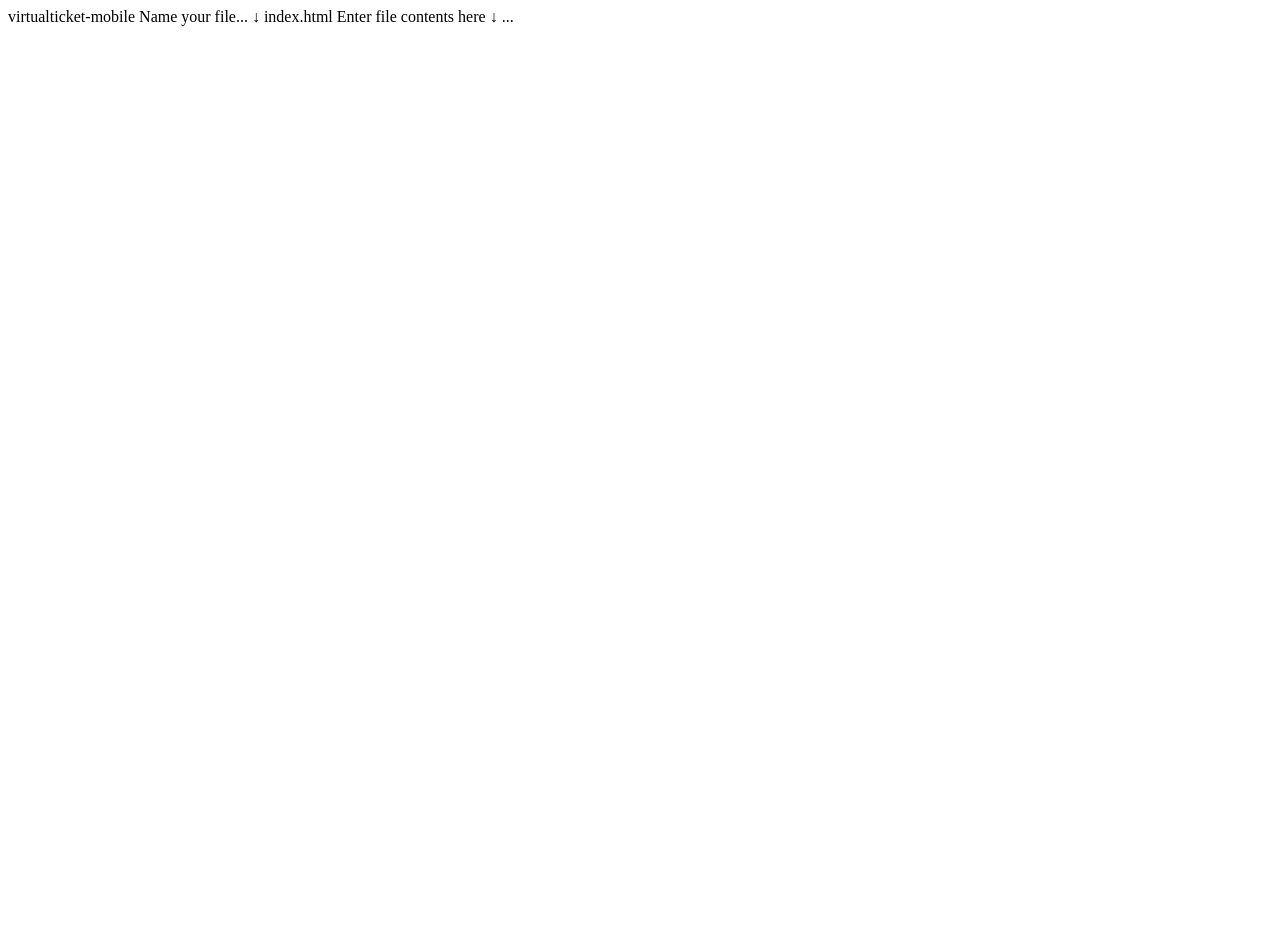
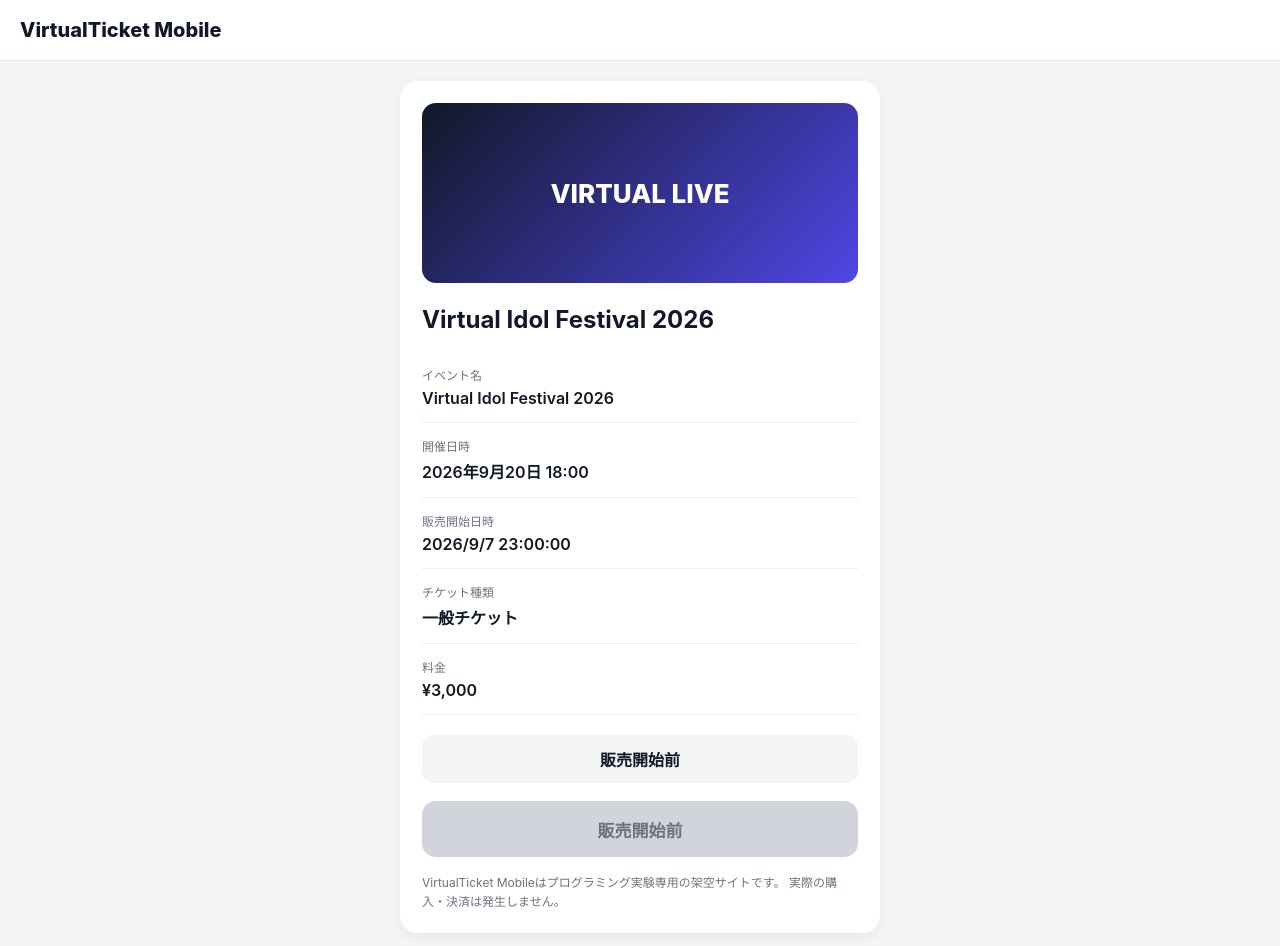
Before and after one commit to shikoyuki45/virtualticket-mobile, a plain HTML site: page index.html in a window 1280 px wide. Before the commit the page ends 800 px from the top, so only its background shows below. Drawn offline with Linux system fonts and the light colour scheme.

Commit message:
Update index.html

```diff
--- a/index.html
+++ b/index.html
@@ -1,12 +1,220 @@
-virtualticket-mobile
-
-Name your file...
-↓
-index.html
-
-Enter file contents here
-↓
 <!DOCTYPE html>
 <html lang="ja">
-...
+<head>
+  <meta charset="UTF-8">
+  <meta
+    name="viewport"
+    content="width=device-width, initial-scale=1, viewport-fit=cover"
+  >
+  <title>VirtualTicket Mobile</title>
+
+  <style>
+    * {
+      box-sizing: border-box;
+    }
+
+    body {
+      margin: 0;
+      min-height: 100vh;
+      font-family: -apple-system, BlinkMacSystemFont, "Helvetica Neue", Arial, sans-serif;
+      background: #f4f5f7;
+      color: #111827;
+    }
+
+    header {
+      padding: calc(18px + env(safe-area-inset-top)) 20px 18px;
+      background: #ffffff;
+      border-bottom: 1px solid #e5e7eb;
+    }
+
+    .logo {
+      font-size: 20px;
+      font-weight: 800;
+    }
+
+    main {
+      width: 100%;
+      max-width: 520px;
+      margin: 0 auto;
+      padding: 20px;
+    }
+
+    .card {
+      background: #ffffff;
+      border-radius: 18px;
+      padding: 22px;
+      box-shadow: 0 4px 16px rgba(0, 0, 0, 0.06);
+    }
+
+    .event-image {
+      height: 180px;
+      border-radius: 14px;
+      background: linear-gradient(135deg, #111827, #4f46e5);
+      display: flex;
+      align-items: center;
+      justify-content: center;
+      color: white;
+      font-size: 26px;
+      font-weight: 800;
+      margin-bottom: 22px;
+    }
+
+    h1 {
+      font-size: 24px;
+      margin: 0 0 18px;
+    }
+
+    .row {
+      padding: 14px 0;
+      border-bottom: 1px solid #eeeeee;
+    }
+
+    .label {
+      font-size: 12px;
+      color: #6b7280;
+      margin-bottom: 5px;
+    }
+
+    .value {
+      font-size: 16px;
+      font-weight: 600;
+    }
+
+    .status {
+      margin-top: 20px;
+      padding: 12px;
+      border-radius: 12px;
+      text-align: center;
+      font-weight: 700;
+      background: #f3f4f6;
+    }
+
+    button {
+      width: 100%;
+      min-height: 56px;
+      margin-top: 18px;
+      border: none;
+      border-radius: 14px;
+      font-size: 17px;
+      font-weight: 700;
+      background: #111827;
+      color: #ffffff;
+    }
+
+    button:disabled {
+      background: #d1d5db;
+      color: #6b7280;
+    }
+
+    .note {
+      margin-top: 16px;
+      color: #6b7280;
+      font-size: 12px;
+      line-height: 1.6;
+    }
+  </style>
+</head>
+
+<body>
+
+<header>
+  <div class="logo">VirtualTicket Mobile</div>
+</header>
+
+<main>
+  <div class="card">
+
+    <div class="event-image">
+      VIRTUAL LIVE
+    </div>
+
+    <h1>Virtual Idol Festival 2026</h1>
+
+    <div class="row">
+      <div class="label">イベント名</div>
+      <div class="value">Virtual Idol Festival 2026</div>
+    </div>
+
+    <div class="row">
+      <div class="label">開催日時</div>
+      <div class="value">2026年9月20日 18:00</div>
+    </div>
+
+    <div class="row">
+      <div class="label">販売開始日時</div>
+      <div class="value" id="salesStartDisplay">-</div>
+    </div>
+
+    <div class="row">
+      <div class="label">チケット種類</div>
+      <div class="value">一般チケット</div>
+    </div>
+
+    <div class="row">
+      <div class="label">料金</div>
+      <div class="value">¥3,000</div>
+    </div>
+
+    <div id="salesStatus" class="status">
+      時刻確認中
+    </div>
+
+    <button id="applyButton" disabled>
+      販売開始前
+    </button>
+
+    <div class="note">
+      VirtualTicket Mobileはプログラミング実験専用の架空サイトです。
+      実際の購入・決済は発生しません。
+    </div>
+
+  </div>
+</main>
+
+<script>
+  const salesStartAt = "2026-09-07T23:00:00+09:00";
+
+  const salesStartTime = new Date(salesStartAt).getTime();
+
+  const button =
+    document.getElementById("applyButton");
+
+  const status =
+    document.getElementById("salesStatus");
+
+  const display =
+    document.getElementById("salesStartDisplay");
+
+  display.textContent =
+    new Date(salesStartAt).toLocaleString("ja-JP", {
+      timeZone: "Asia/Tokyo"
+    });
+
+  function updateSalesState() {
+    const now = Date.now();
+
+    if (now >= salesStartTime) {
+      status.textContent = "販売中";
+      button.textContent = "申し込みをする";
+      button.disabled = false;
+    } else {
+      status.textContent = "販売開始前";
+      button.textContent = "販売開始前";
+      button.disabled = true;
+    }
+  }
+
+  button.addEventListener("click", function () {
+    if (Date.now() < salesStartTime) {
+      return;
+    }
+
+    location.href = "ticket.html";
+  });
+
+  updateSalesState();
+  setInterval(updateSalesState, 100);
+</script>
+
+</body>
 </html>
```
